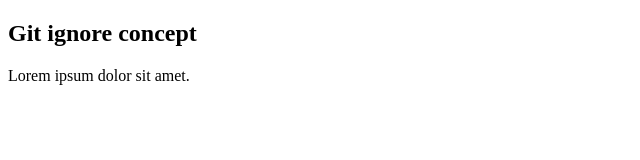
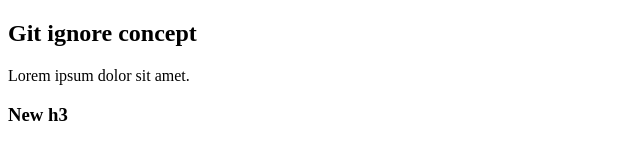
Before and after one commit to AbhishekMakam/Git-Ignore-Concept, a plain HTML site: page index.html in a window 1280 px wide. Shown: the full height of the page, 0-640 px from the left. Drawn offline with Linux system fonts and the light colour scheme.

Commit message:
git ignore file done

```diff
--- a/index.html
+++ b/index.html
@@ -8,5 +8,6 @@
 <body>
     <h2>Git ignore concept</h2>
     <p>Lorem ipsum dolor sit amet.</p>
+    <h3>New h3</h3>
 </body>
 </html>
```
Also changed, not shown: 1 other file.
